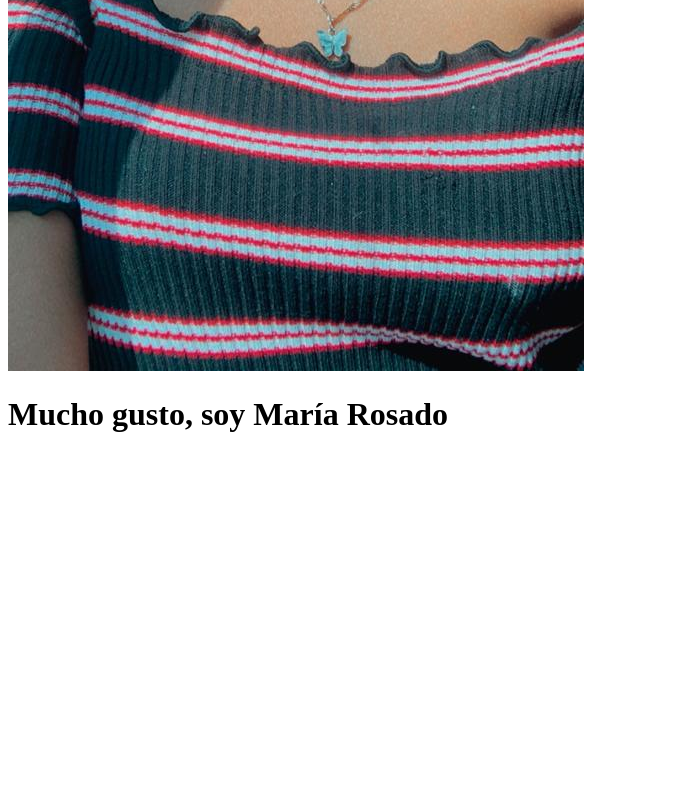
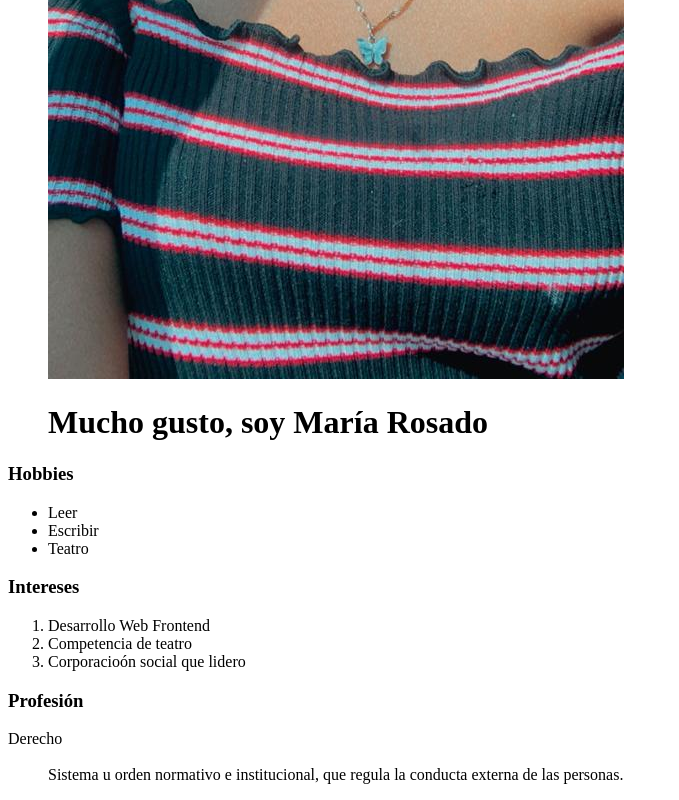
Before and after one commit to fernandalunares/bit00me, a plain HTML site: page docs/index.html in a window 1280 px wide. Shown: the part 661-1461 px from the top of the page, without its empty margins (0-679 px from the left). Before the commit the page ends 1116 px from the top, so only its background shows below. Drawn offline with Linux system fonts and the light colour scheme.

Commit message:
acerca de mí

```diff
--- a/docs/index.html
+++ b/docs/index.html
@@ -1,13 +1,37 @@
 <!DOCTYPE html>
 <html lang="es">
+
 <head>
     <meta charset="UTF-8">
     <meta http-equiv="X-UA-Compatible" content="IE=edge">
     <meta name="viewport" content="width=}, initial-scale=1.0">
     <title>Taller 1</title>
 </head>
+
 <body>
+   <figure>
     <img src="./mifoto.jpeg" alt="foto de retrato mary">
-    <h1> Mucho gusto, soy María Rosado</h1>
+    <figcaption><h1> Mucho gusto, soy María Rosado</h1></figcaption>
+   </figure>
+    <h3> Hobbies</h3>
+    <ul>
+        <li>Leer</li>
+        <li>Escribir</li>
+        <li>Teatro</li>
+    </ul>
+
+    <h3>Intereses</h3>
+    <ol>
+        <li>Desarrollo Web Frontend</li>
+        <li>Competencia de teatro</li>
+        <li>Corporacioón social que lidero</li>
+    </ol>
+    <h3>Profesión</h3>
+    <dl>
+        <dt>Derecho</dt>
+        <br>
+        <dd>Sistema u orden normativo e institucional, que regula la conducta externa de las personas.</dd>
+    </dl>
 </body>
+
 </html>
```
